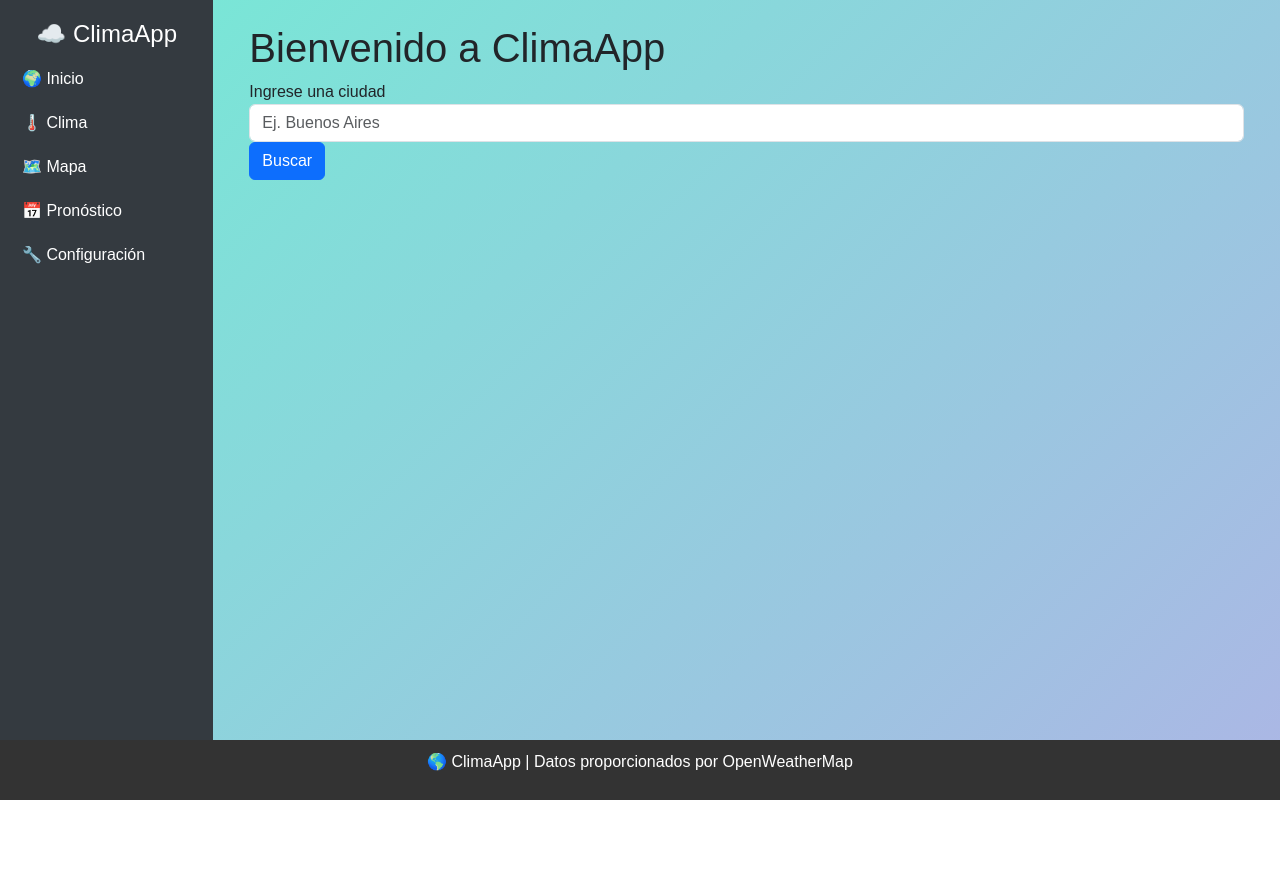
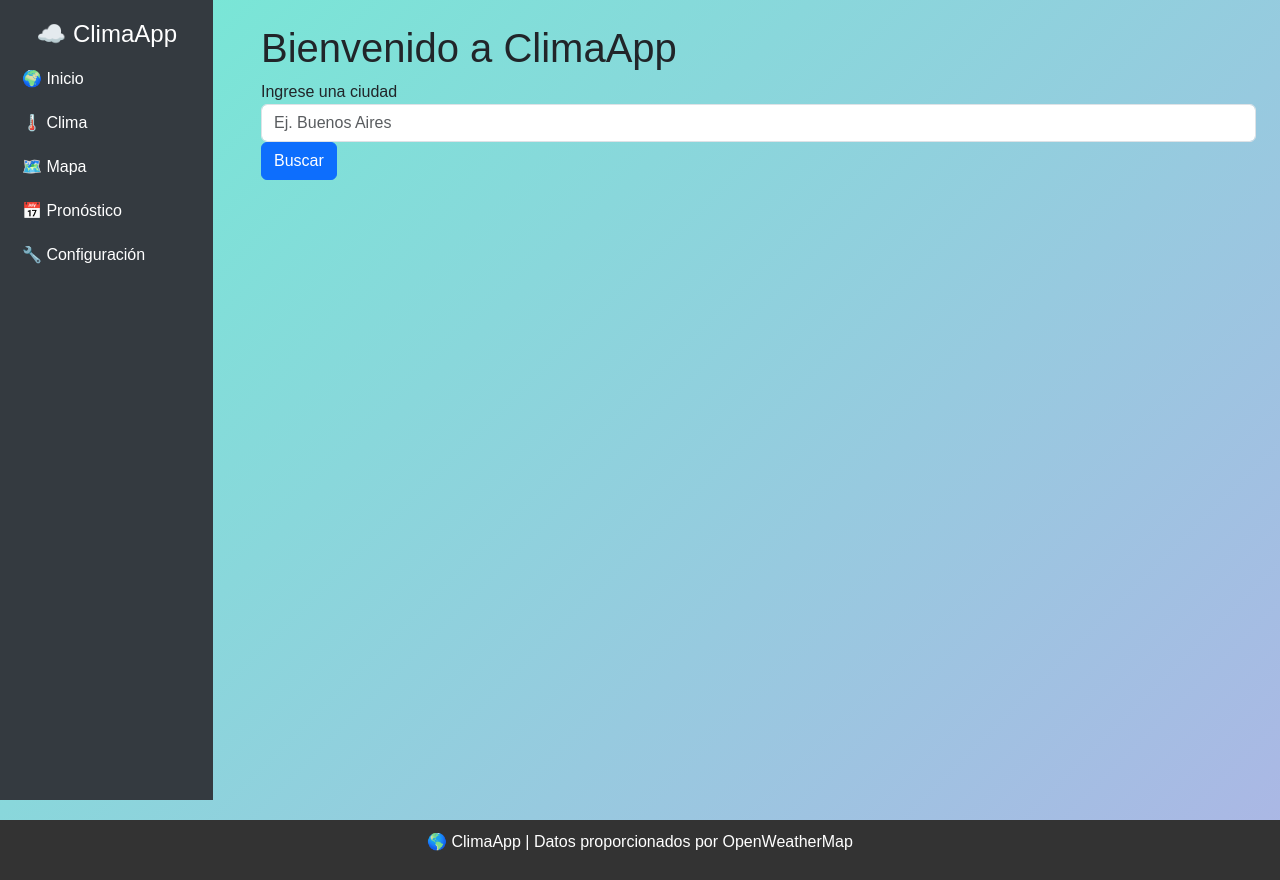
Before and after one commit to An7honyMR/paginaWeb, an Angular app: page / in a window 1280 px wide. Before the commit the page ends 800 px from the top, so only its background shows below. Built offline with nearby package versions, Linux system fonts and the light colour scheme.

Commit message:
Sidebar corregido

```diff
--- a/src/app/shared/weather-map/weather-map.component.html
+++ b/src/app/shared/weather-map/weather-map.component.html
@@ -1 +1 @@
-<div id="map" style="height: 600px; width: 100%;"></div>
+<div id="map" style="height: 100%; width: 100%;"></div>
--- a/src/styles.css
+++ b/src/styles.css
@@ -5,8 +5,18 @@ body {
     font-family: Arial, sans-serif;
 }
 
+main {
+    margin-left: 225px;
+    min-height: 100vh;
+    align-items: center;
+    justify-content: center;
+}
+
 .sidebar {
-    height: 100vh;
+    position: fixed;
+    min-height: 100vh;
+    top: 0;
+    left: 0;
     background: #343a40;
     color: white;
     padding-top: 20px;
@@ -51,7 +61,6 @@ body {
     color: white;
     text-align: center;
     padding: 10px;
-    position: fixed;
     bottom: 0;
     width: 100%;
 }
```
Also changed, not shown: src/app/app.component.html (indentation only).
